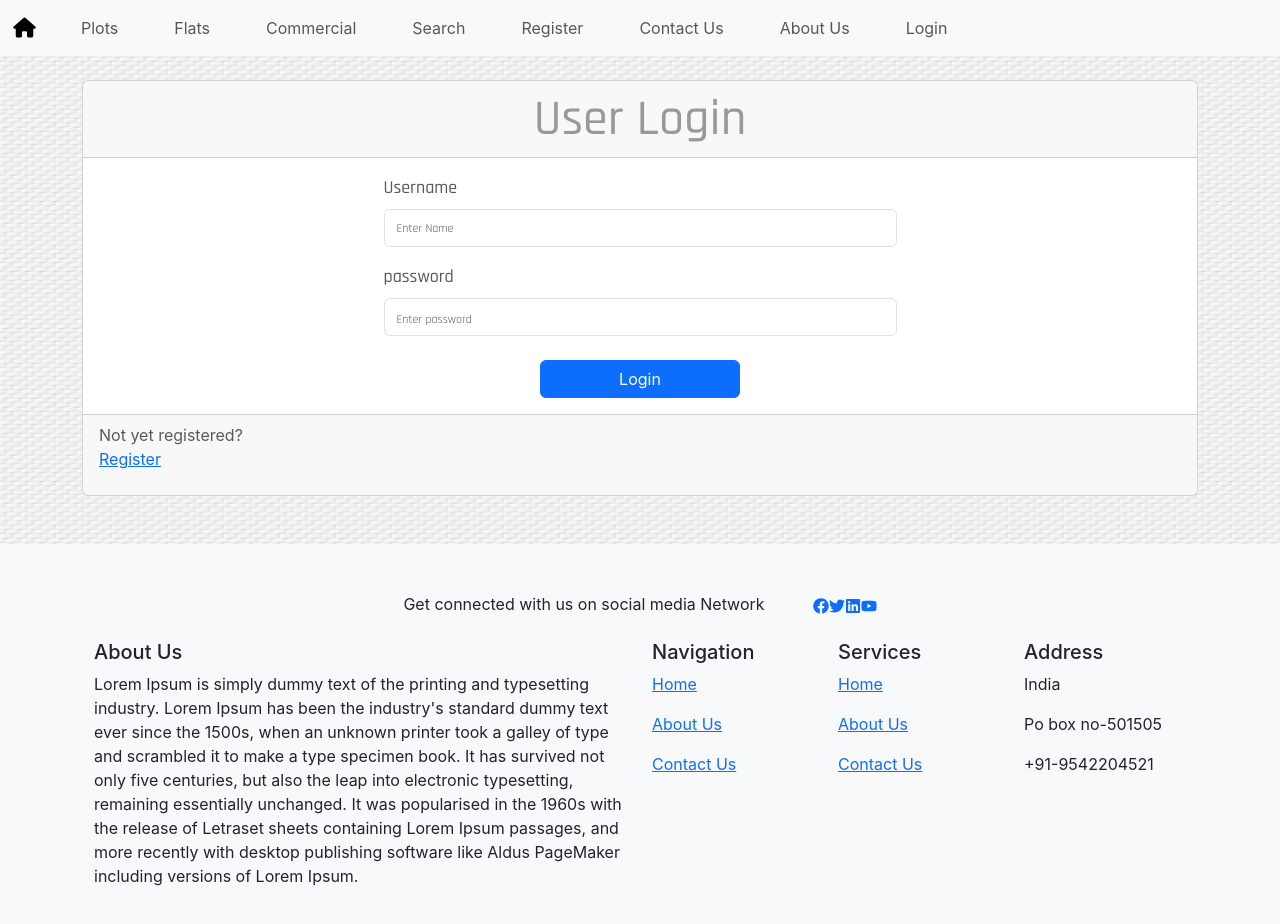
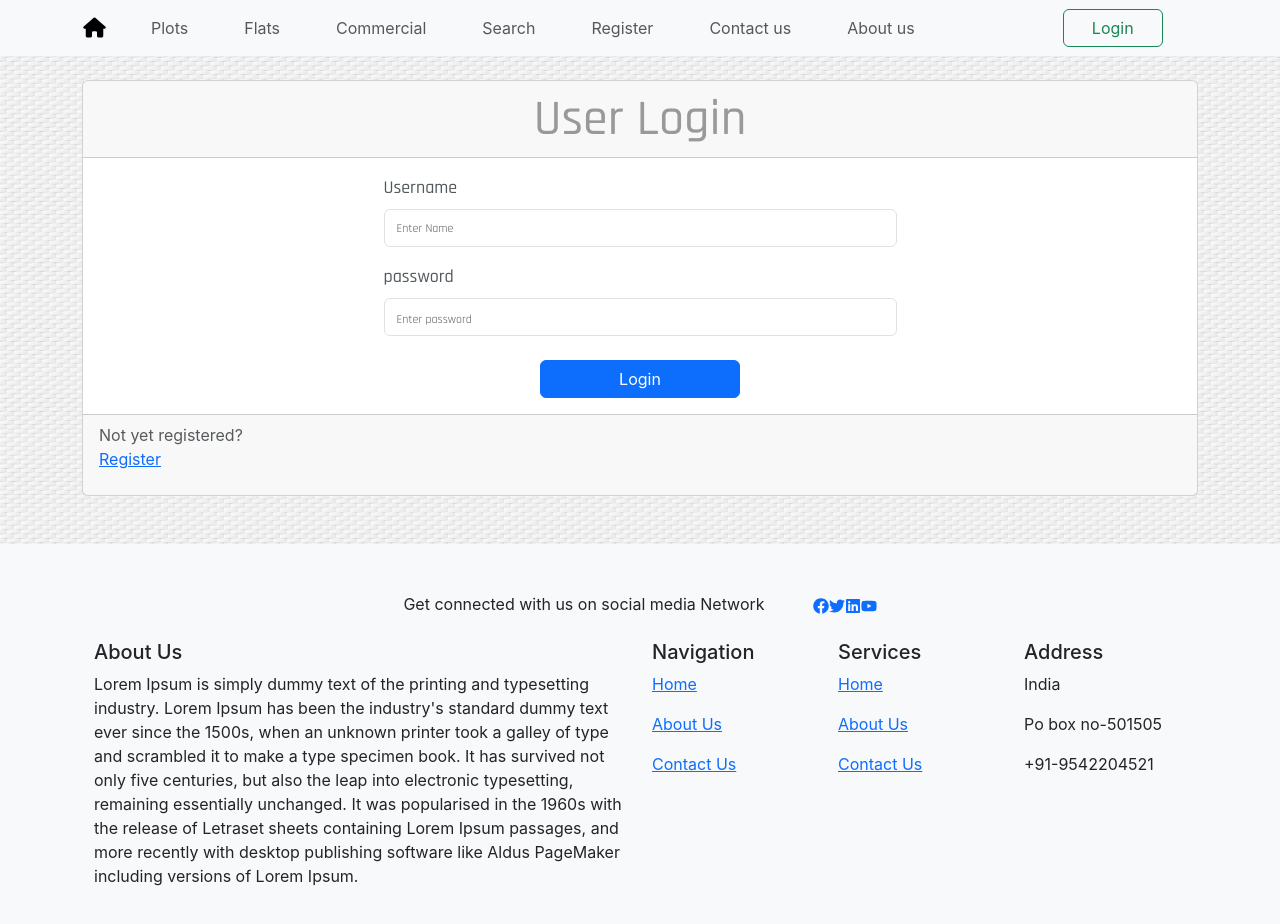
Before and after one commit to thiyari/Estate, a React (Create React App) app in the folder FrontEnd/front-end/: page /login in a window 1280 px wide. Shown: the top 924 px of the page. Built offline with nearby package versions, Linux system fonts and the light colour scheme; no server answers.

Commit message:
update button

```diff
--- a/FrontEnd/front-end/src/Components/Common/Header.jsx
+++ b/FrontEnd/front-end/src/Components/Common/Header.jsx
@@ -6,7 +6,7 @@ function Header(){
     return(
         <React.Fragment>
             <nav className="navbar navbar-expand-lg bg-body-tertiary">
-  <div className="container-fluid">
+  <div className="container">
     <a className="navbar-brand" href="/"><i className='fa fa-fw fa-home'/></a>
     <button className="navbar-toggler" type="button" data-bs-toggle="collapse" data-bs-target="#navbarSupportedContent" aria-controls="navbarSupportedContent" aria-expanded="false" aria-label="Toggle navigation">
       <span className="navbar-toggler-icon"></span>
@@ -29,14 +29,20 @@ function Header(){
           <a className="nav-link" href="../Register">Register</a>
         </li>
         <li className="nav-item">
-          <a className="nav-link" href="#c">Contact Us</a>
+          <a className="nav-link" href="#c">Contact us</a>
         </li>
         <li className="nav-item">
-          <a className="nav-link" href="#a">About Us</a>
+          <a className="nav-link" href="#a">About us</a>
         </li>
         <li className="nav-item">
-          <a className="nav-link" href="../Login">Login</a>
         </li>
+        <li className="nav-item">
+        </li>
+        <li className="nav-item">
+        </li>
+        <form class="d-flex" action='../Login'>
+            <button id="login" class="btn btn-outline-success" type="submit">Login</button>
+        </form>
       </ul>
     </div>
   </div>
--- a/FrontEnd/front-end/src/Components/Common/common.css
+++ b/FrontEnd/front-end/src/Components/Common/common.css
@@ -12,3 +12,7 @@
     padding-left:20px;
     padding-right:20px;
   }
+
+#login{
+    width: 100px;
+}
```
